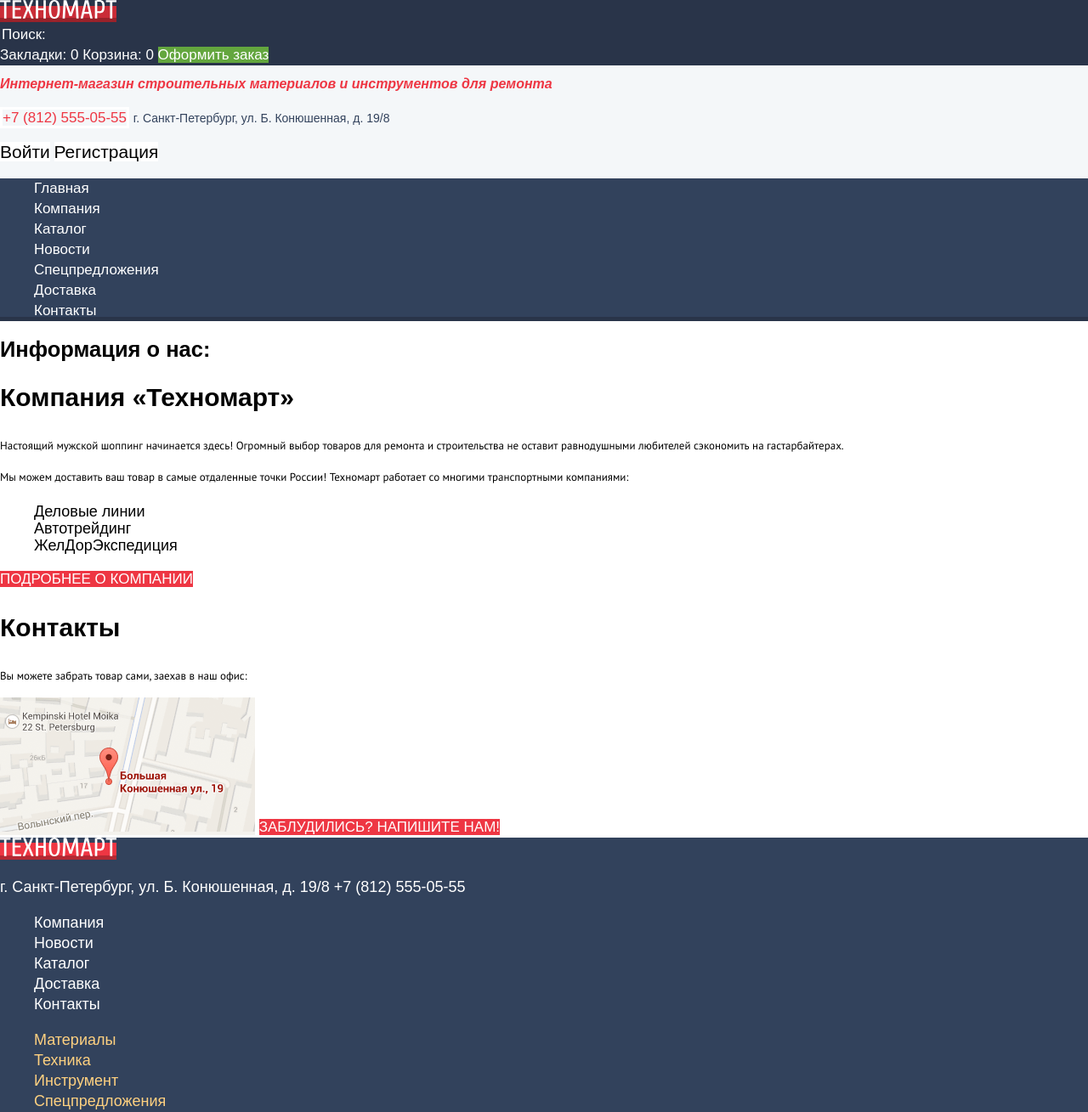
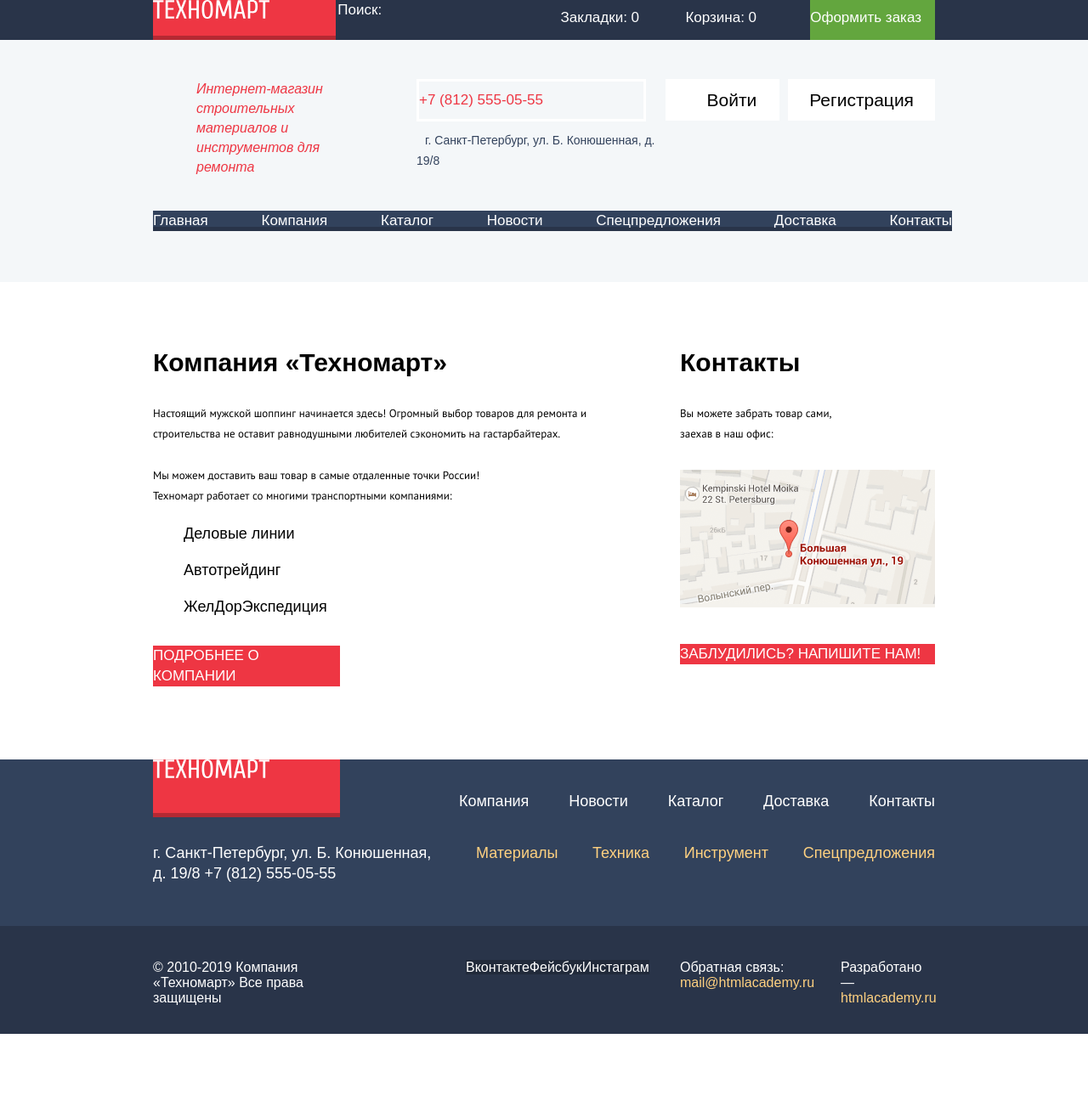
Before and after one commit to Handsome1337/1000609-technomart-25, a plain HTML site: page index.html in a window 1280 px wide. Shown: the top 1309 px of the page at 85% size. After the commit the page ends 1217 px from the top, so only its background shows below. Drawn offline with Linux system fonts and the light colour scheme; a web font is replaced by a local one.

Commit message:
Выполнил задание лекции 6

```diff
--- a/css/style.css
+++ b/css/style.css
@@ -138,6 +138,7 @@ a {
 }
 
 .header-bottom h1 {
+  font-weight: normal;
   font-style: italic;
   font-size: 16px;
   line-height: 23px;
@@ -453,3 +454,337 @@ a {
 .catalog-item-image a:last-child:active {
   opacity: 0.3;
 }
+
+/*
+  Делаем сетку
+*/
+
+.header-top {
+  margin-bottom: 46px;
+}
+
+.container {
+  display: flex;
+  width: 940px;
+  margin: 0 auto;
+  padding: 0 10px;
+}
+
+/*
+  Установка фиксированной высоты аргументирована тем, что
+  блок логотипа с вероятностью 99% не будет переполняться.
+*/
+
+.site-logo {
+  width: 220px;
+  height: 47px;
+}
+
+.user-searching {
+  width: 270px;
+}
+
+.user-searching input {
+  width: 100%;
+}
+
+.header-top a:nth-of-type(n+2) {
+  width: 150px;
+  padding-top: 12px;
+  padding-bottom: 12px;
+}
+
+.header-bottom .container {
+  flex-wrap: wrap;
+  justify-content: space-between;
+}
+
+.header-bottom h1,
+.header-bottom .site-navigation {
+  margin: 0;
+  padding: 0;
+}
+
+.header-contacts,
+.header-login {
+  margin: 0;
+}
+
+.header-bottom h1,
+.header-contacts,
+.header-login {
+  width: 300px;
+}
+
+.header-bottom h1 {
+  padding-right: 53px;
+  padding-left: 51px;
+}
+
+.header-contacts .telephone-number {
+  display: block;
+  width: 270px;
+  margin-bottom: 10px;
+  padding-top: 10px;
+  padding-bottom: 10px;
+}
+
+.header-contacts span {
+  margin-left: 10px;
+}
+
+.header-login {
+  display: flex;
+  align-items: flex-start;
+  justify-content: flex-end;
+}
+
+.login-button {
+  padding-top: 14px;
+  padding-bottom: 14px;
+}
+.login-button:first-child {
+  margin-right: 10px;
+  padding-left: 48px;
+  padding-right: 27px;
+}
+
+.login-button:last-child {
+  padding-left: 25px;
+  padding-right: 25px;
+}
+
+.main-navigation {
+  margin-top: 40px;
+  margin-bottom: 60px;
+}
+
+.site-navigation {
+  display: flex;
+  justify-content: space-between;
+  width: 940px;
+  margin: 0;
+  padding: 0;
+}
+
+.info {
+  padding-top: 80px;
+  padding-bottom: 86px;
+}
+
+.info .container {
+  justify-content: space-between;
+}
+
+/*
+  Временно скрываем заголовок, в задании следующей лекции пропишем visually-hidden
+*/
+
+.info h2 {
+  display: none;
+}
+
+.about-us {
+  width: 560px;
+}
+
+.contacts {
+  width: 300px;
+}
+
+.info h3 {
+  margin: 0;
+  margin-bottom: 33px;
+  padding: 0;
+}
+
+.info p {
+  margin: 0;
+}
+
+.about-us p:first-of-type {
+  margin-bottom: 25px;
+}
+
+.about-us p:last-of-type {
+  width: 400px;
+  margin-bottom: 22px;
+}
+
+.our-partners {
+  margin: 0;
+  margin-bottom: 36px;
+  padding: 0;
+}
+
+.our-partners li {
+  margin-bottom: 23px;
+  padding-left: 36px;
+}
+
+.about-us a {
+  display: inline-block;
+  width: 220px;
+}
+
+.contacts p {
+  width: 180px;
+  margin-bottom: 30px;
+}
+
+.contacts a:last-of-type {
+  display: block;
+  margin-top: 40px;
+}
+
+.footer-top {
+  margin-bottom: 50px;
+}
+
+.footer-top .container {
+  flex-wrap: wrap;
+  justify-content: space-between;
+}
+
+.footer-logo {
+  order: -2;
+  width: 220px;
+  height: 68px;
+  margin-bottom: 30px;
+}
+
+.footer-top p {
+  width: 340px;
+  margin: 0;
+}
+
+.footer-navigation {
+  display: flex;
+  align-items: center;
+  justify-content: space-between;
+  order: -1;
+  width: 560px;
+  margin: 0;
+  padding: 0;
+}
+
+.footer-navigation-products {
+  display: flex;
+  justify-content: space-between;
+  width: 540px;
+  margin: 0;
+  padding: 0;
+}
+
+.footer-bottom {
+  padding-top: 40px;
+  padding-bottom: 33px;
+}
+
+.copyright {
+  width: 240px;
+  margin: 0;
+  margin-right: 150px;
+}
+
+.social ul {
+  display: flex;
+  width: 132px;
+  margin: 0;
+  margin-right: 120px;
+  padding: 0;
+}
+
+.feedback {
+  width: 150px;
+  margin: 0;
+}
+
+.creators {
+  width: 150px;
+  margin: 0;
+  padding-left: 39px;
+}
+
+/*
+  Стилизуем каталог
+*/
+
+.inner-page .login-button {
+  display: block;
+  width: 300px;
+}
+
+.user-options {
+  display: flex;
+  margin: 0;
+  padding: 0;
+}
+
+.user-options li:first-child {
+  margin-left: 18px;
+  margin-right: 32px;
+}
+
+.breadcrumbs {
+  padding-top: 22px;
+  padding-bottom: 22px;
+}
+
+.breadcrumbs-list {
+  display: flex;
+  margin: 0;
+  padding: 0;
+  padding-left: 54px;
+}
+
+.breadcrumbs-list li:first-of-type {
+  display: none;
+}
+
+.breadcrumbs-list li:nth-of-type(3) {
+  padding-left: 40px;
+  padding-right: 42px;
+}
+
+.catalog-list-name h2 {
+  margin: 0;
+  margin-left: 30px;
+  margin-top: 33px;
+  margin-bottom: 35px;
+  padding: 0;
+}
+
+.catalog {
+  padding-top: 20px;
+  padding-bottom: 60px;
+}
+
+.catalog .container {
+  justify-content: space-between;
+}
+
+.filters {
+  width: 220px;
+}
+
+.filter ul {
+  margin: 0;
+  padding: 0;
+}
+
+.cataloig-list-items {
+  width: 700px;
+}
+
+.catalog-list {
+  display: flex;
+  flex-wrap: wrap;
+  justify-content: space-between;
+  margin: 0;
+  padding: 0;
+}
+
+.catalog-list li {
+  width: 220px;
+}
```
Also changed, not shown: catalog.html (+3 -1 lines).
